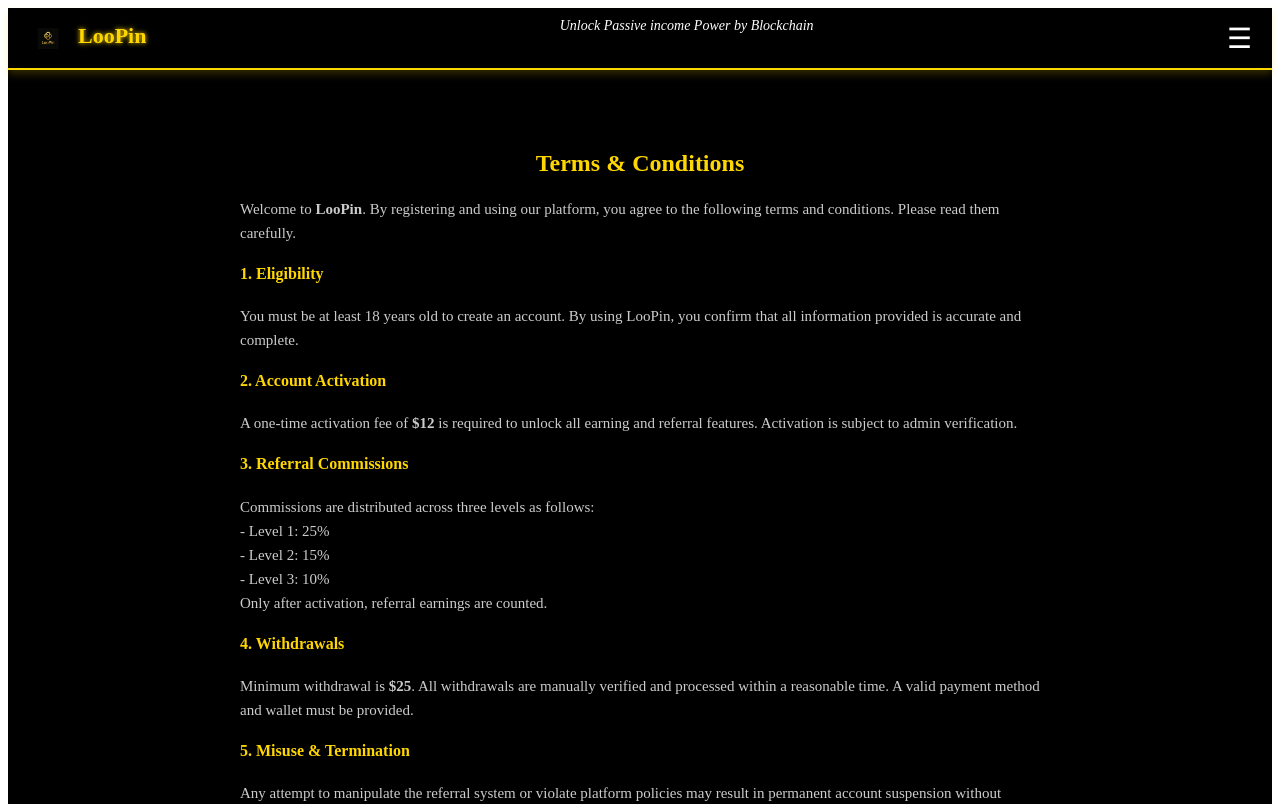
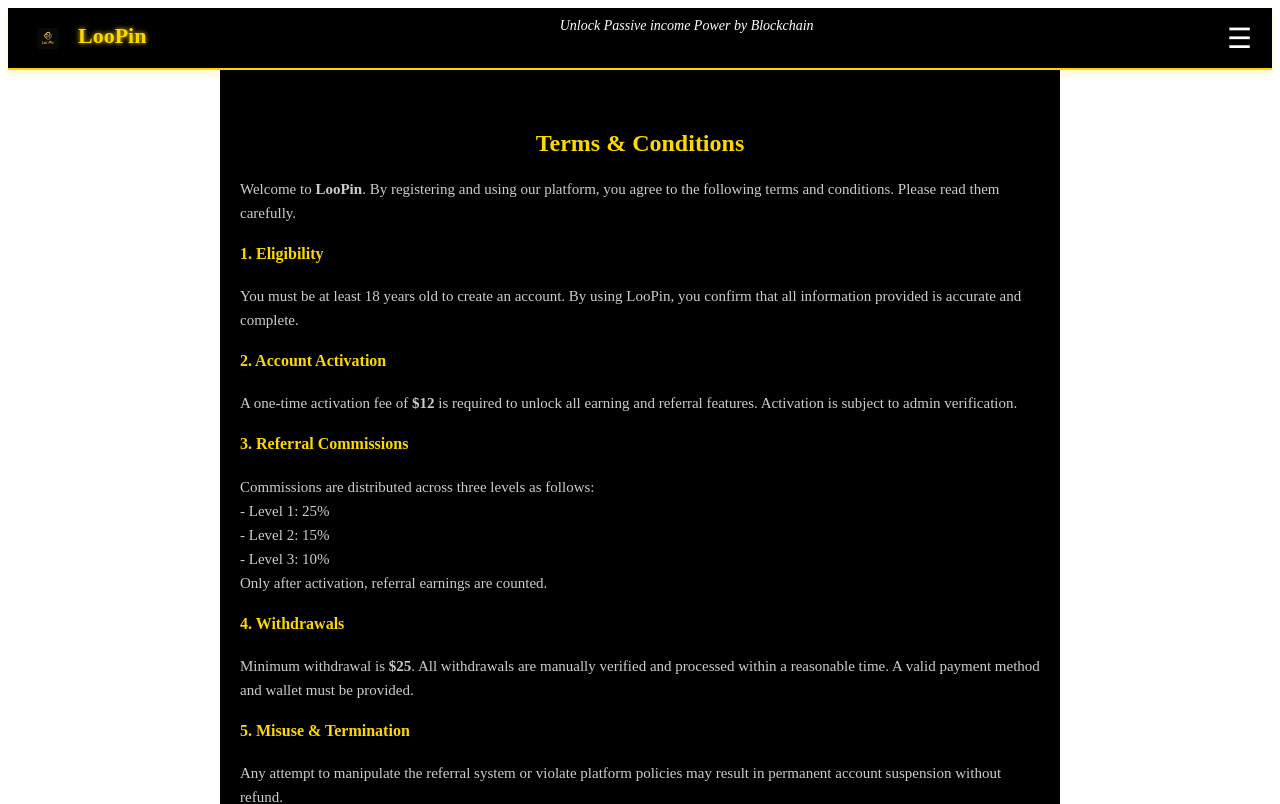
Before and after one commit to loopinbd/LooPin, a React (Vite) app: page /terms in a window 1280 px wide. Shown: the top 804 px of the page. Built offline with nearby package versions, Linux system fonts and the light colour scheme; no server answers.

Commit message:
Update PageWrapper.css

```diff
--- a/src/styles/PageWrapper.css
+++ b/src/styles/PageWrapper.css
@@ -1,36 +1,31 @@
-/* src/styles/PageWrapper.css */
 
-.page-wrapper {
-  min-height: 100vh;
-  background-color: #000;
-  color: white;
-}
-
-/* Layout container */
-.layout-body {
-  display: flex;
-}
-
-/* Sidebar stays fixed on top of everything */
-.sidebar-container {
-  width: 240px;
-  background-color: #111;
-  border-right: 2px solid goldenrod;
-  z-index: 1001; /* Above header */
-  position: relative;
-}
-
-/* Content area */
-.content-wrapper {
-  flex: 1;
-  display: flex;
-  flex-direction: column;
-  min-height: 100vh;
-}
-
-/* Page content styling */
-.page-content {
-  flex: 1;
-  padding: 20px;
-  overflow-x: hidden;
-}
+‎/* Full page layout */
+‎.page-wrapper {
+‎  display: flex;
+‎  flex-direction: column;
+‎  min-height: 100vh;
+‎  background-color: #000;
+‎  color: white;
+‎}
+‎
+‎/* Layout for sidebar + content */
+‎.layout-body {
+‎  display: flex;
+‎  flex: 1;
+‎  width: 100%;
+‎}
+‎
+‎/* Sidebar styling */
+‎.sidebar {
+‎  width: 240px;
+‎  background-color: #111;
+‎  min-height: calc(100vh - 60px); /* adjust if Header has different height */
+‎  border-right: 2px solid goldenrod;
+‎}
+‎
+‎/* Main page content */
+‎.page-content {
+‎  flex: 1;
+‎  padding: 20px;
+‎  overflow-x: hidden;
+‎}
```
